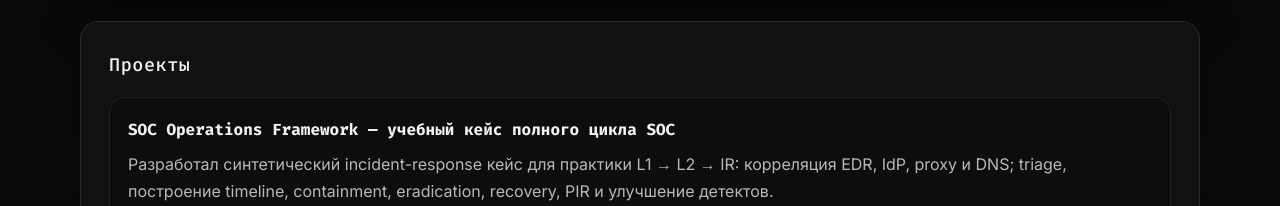
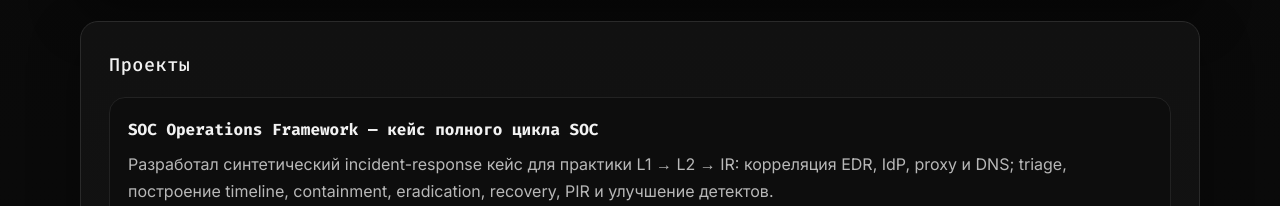
Before and after one commit to Ivan-qa-rgb/cybersecurity-resume, a plain HTML site: page index.html in a window 1280 px wide. Shown: the part 1553-1759 px from the top of the page. Drawn offline with Linux system fonts and the light colour scheme.

Commit message:
Update index.html

```diff
--- a/index.html
+++ b/index.html
@@ -117,7 +117,7 @@
             <h2>Проекты</h2>
 
             <article class="project">
-                <h3>SOC Operations Framework — учебный кейс полного цикла SOC</h3>
+                <h3>SOC Operations Framework — кейс полного цикла SOC</h3>
 
                 <p>
                     Разработал синтетический incident-response кейс для практики L1 → L2 → IR:
```
